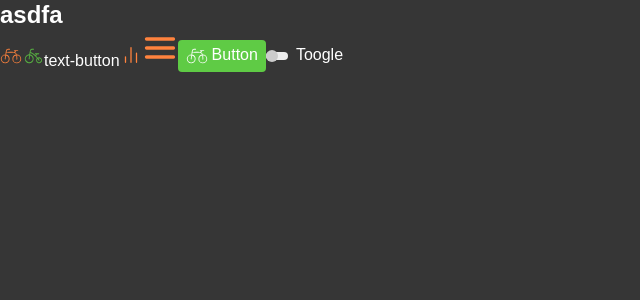
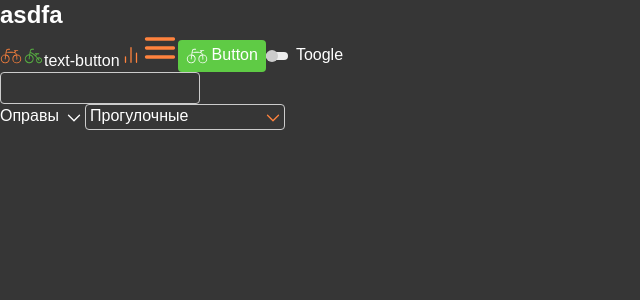
Before and after one commit to antliubimov/css-in-js, a React (Create React App) app: page / in a window 1280 px wide. Shown: the top 300 px of the page, without its empty margins (0-640 px from the left). Built offline with nearby package versions, Linux system fonts and the light colour scheme.

Commit message:
feat: done filter, input and select

```diff
--- a/src/App.js
+++ b/src/App.js
@@ -11,6 +11,9 @@
 import { IconButton } from './elements/icon-button';
 import { ButtonSize, ButtonColor, ButtonVariant, Button } from './elements/button';
 import { Toggle } from './elements/toggle';
+import { Input } from './elements/input';
+import { Filter } from './elements/filter';
+import { Select } from './elements/select';
 
 function App() {
   return (
@@ -40,7 +43,22 @@
         Button
       </Button>
 
-      <Toggle label="Toogle"/>
+      <Toggle label="Toogle" />
+
+      <Input />
+
+      <Filter label='Категория товаров'>
+        <option>Оправы</option>
+        <option>Линзы</option>
+        <option>Очки</option>
+      </Filter>
+
+       <Select label='Категория великов'>
+        <option>Прогулочные</option>
+        <option>Трековые</option>
+        <option>Горные</option>
+      </Select>
+
     </>
   );
 }
--- /dev/null
+++ b/src/elements/filter.jsx
@@ -0,0 +1,57 @@
+import styled from 'styled-components';
+import { Color } from '../tokens/colors';
+import { IconName } from '../tokens/icons';
+import { Icon } from './icon';
+
+const StyledWrapper = styled.div`
+  position: relative;
+  display: inline-flex;
+`;
+
+const StyledFilter = styled.select`
+  appearance: none;
+  width: 100%;
+  padding-right: 26px;
+  font-size: 16px;
+  line-height: 22px;
+  color: ${Color.WHITE};
+  cursor: pointer;
+
+  + svg {
+      color: ${Color.WHITE};
+    }
+
+  &:hover {
+    color: ${Color.ORANGE_20};
+
+    + svg {
+      color: ${Color.ORANGE_20};
+    }
+  }
+
+  &:focus {
+    color: ${Color.ORANGE_40};
+
+    + svg {
+      color: ${Color.ORANGE_40};
+    }
+  }
+`;
+
+const StyledChevron = styled(Icon).attrs({ name: IconName.CHEVRON_DOWN })`
+  position: absolute;
+  top: 0;
+  right: 0;
+  pointer-events: none;
+`;
+
+function Filter({ className, label, children }) {
+  return (
+    <StyledWrapper className={className}>
+      <StyledFilter aria-label={label}>{children}</StyledFilter>
+      <StyledChevron />
+    </StyledWrapper>
+  );
+}
+
+export { Filter };
--- /dev/null
+++ b/src/elements/input.jsx
@@ -0,0 +1,15 @@
+import styled from 'styled-components';
+
+import { BaseField } from '../helpers/base-field';
+
+const StyledInput = styled(BaseField)`
+  display: flex;
+  width: 200px;
+  padding: 3px 7px 5px 7px;
+
+  &::placeholder {
+    color: currentColor;
+  }
+`;
+
+export { StyledInput as Input };
--- /dev/null
+++ b/src/elements/select.jsx
@@ -0,0 +1,50 @@
+import styled from 'styled-components';
+import { Color } from '../tokens/colors';
+import { IconName } from '../tokens/icons';
+import { Icon } from './icon';
+import { BaseField } from '../helpers/base-field';
+
+
+const StyledWrapper = styled.div`
+  position: relative;
+  display: inline-flex;
+  width: 200px;
+`;
+
+const StyledSelect = styled(BaseField).attrs({
+  as: 'select',
+})`
+  appearance: none;
+  width: 100%;
+  padding: 0 26px 2px 4px;
+  cursor: pointer;
+
+  &:hover {
+    + svg {
+      color: ${Color.ORANGE_20};
+    }
+  }
+
+  &:focus {
+    + svg {
+      color: ${Color.ORANGE_40};
+    }
+  }
+`;
+const StyledChevron = styled(Icon).attrs({ name: IconName.CHEVRON_DOWN })`
+  position: absolute;
+  top: 1px;
+  right: 1px;
+  pointer-events: none;
+`;
+
+function Select({ className, label, children }) {
+  return (
+    <StyledWrapper className={className}>
+      <StyledSelect aria-label={label}>{children}</StyledSelect>
+      <StyledChevron />
+    </StyledWrapper>
+  );
+}
+
+export { Select };
--- a/src/elements/toggle.jsx
+++ b/src/elements/toggle.jsx
@@ -16,7 +16,7 @@
   width: 22px;
   height: 22px;
 
-  &:: before {
+  &::before {
     content: '';
     position: absolute;
     top: 8px;
@@ -27,7 +27,7 @@
     background-color: ${Color.GRAY_10};
   }
 
-  &:: after {
+  &::after {
     content: '';
     position: absolute;
     top: 6px;
@@ -39,7 +39,7 @@
   }
 
   &[aria-checked='true'] {
-    &:: before {
+    &::before {
       background-color: ${Color.ORANGE_10};
     }
 
--- /dev/null
+++ b/src/helpers/base-field.jsx
@@ -0,0 +1,22 @@
+import styled from 'styled-components';
+
+import { Color } from '../tokens/colors';
+import { Radius } from '../tokens/radiuses';
+
+const StyledBaseField = styled.input`
+  border: 1px solid ${Color.GRAY_20};
+  border-radius: ${Radius.R4};
+  font-size: 16px;
+  line-height: 22px;
+  color: ${Color.WHITE};
+
+  &:hover {
+    border-color: ${Color.ORANGE_20};
+  }
+
+  &:focus {
+    border-color: ${Color.ORANGE_40};
+  }
+`;
+
+export { StyledBaseField as BaseField };
```
